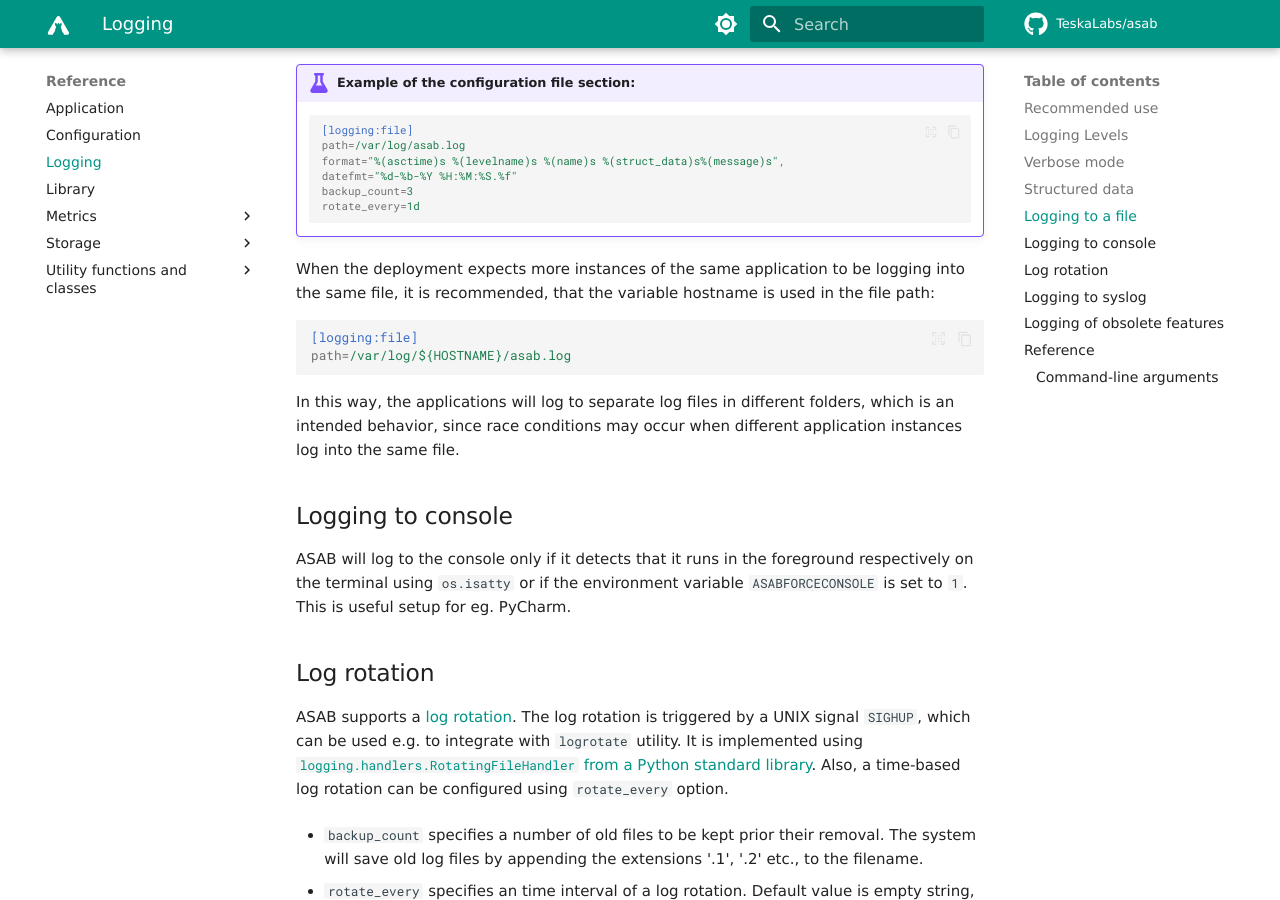
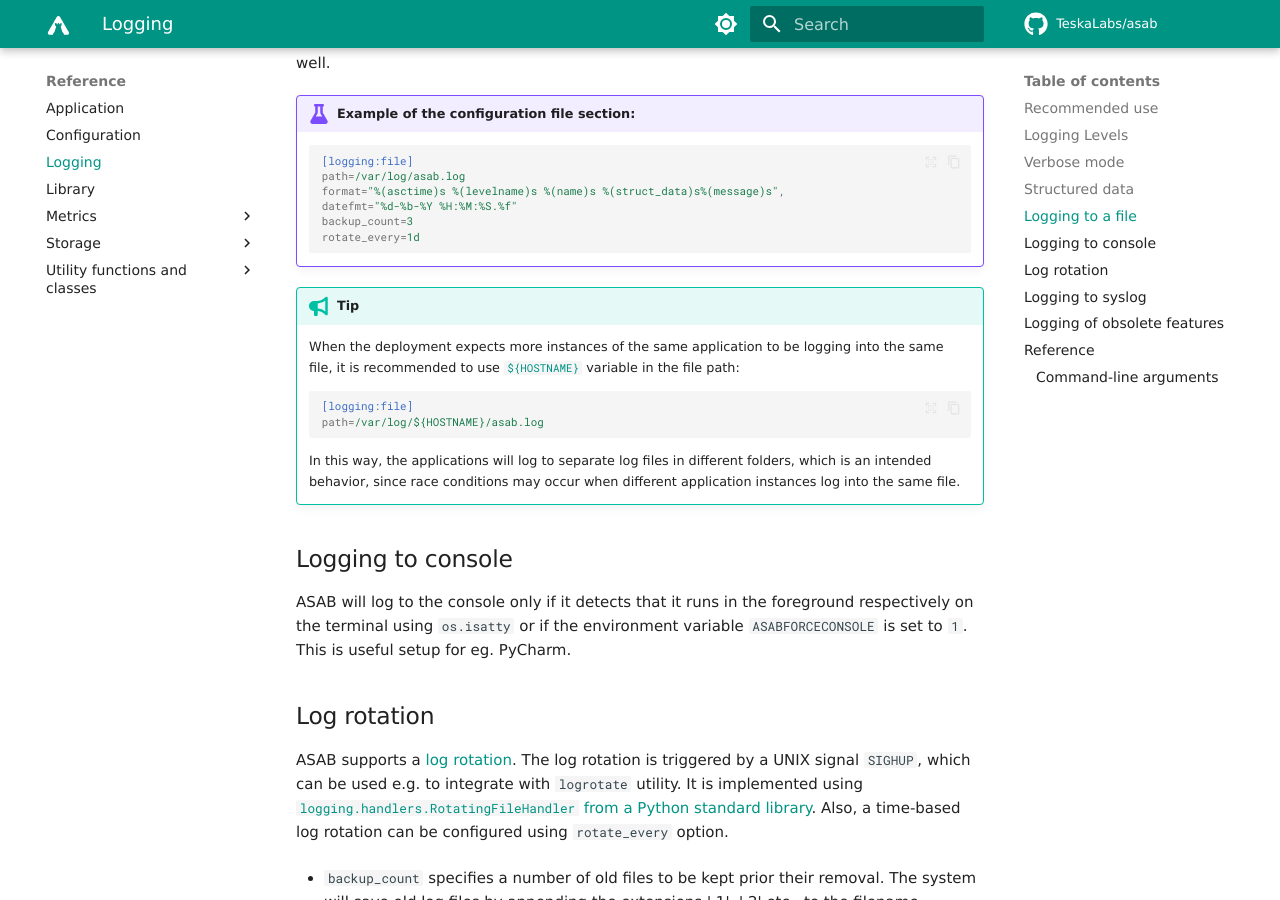
Before and after one commit to TeskaLabs/asab, an MkDocs documentation site: the page built from docs/reference/logging/reference.md, in a window 1280 px wide and 900 px high, scrolled down 3292 px. Built offline with MkDocs 1.6.1 and Material for MkDocs 9.7.7, drawn with Linux system fonts in a browser that asks for light colours; some web fonts are replaced; comment, search, counter and statistics services are not loaded.

Commit message:
Code formatting

````diff
--- a/docs/reference/logging/reference.md
+++ b/docs/reference/logging/reference.md
@@ -19,7 +19,9 @@ supported.
 
     ```python title="myapp/mymodule.py"
     import logging
+
     L = logging.getLogger(__name__)
+
     ...
 
     L.warning("Hello world!")
@@ -162,18 +164,20 @@ configuration file enables logging to file as well.
     rotate_every=1d
     ```
 
-When the deployment expects more instances of the same application to be
-logging into the same file, it is recommended, that the variable
-hostname is used in the file path:
+!!! tip
 
-```ini
-[logging:file]
-path=/var/log/${HOSTNAME}/asab.log
-```
+    When the deployment expects more instances of the same application to be
+    logging into the same file, it is recommended to use
+    [`${HOSTNAME}`](../../config/reference/#environment-variables) variable in the file path:
 
-In this way, the applications will log to separate log files in
-different folders, which is an intended behavior, since race conditions
-may occur when different application instances log into the same file.
+    ```ini
+    [logging:file]
+    path=/var/log/${HOSTNAME}/asab.log
+    ```
+
+    In this way, the applications will log to separate log files in
+    different folders, which is an intended behavior, since race conditions
+    may occur when different application instances log into the same file.
 
 ## Logging to console
 
````
